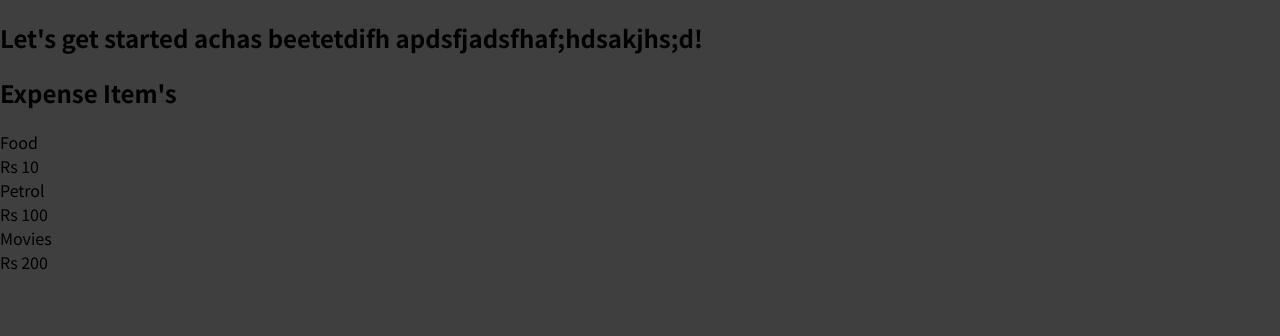
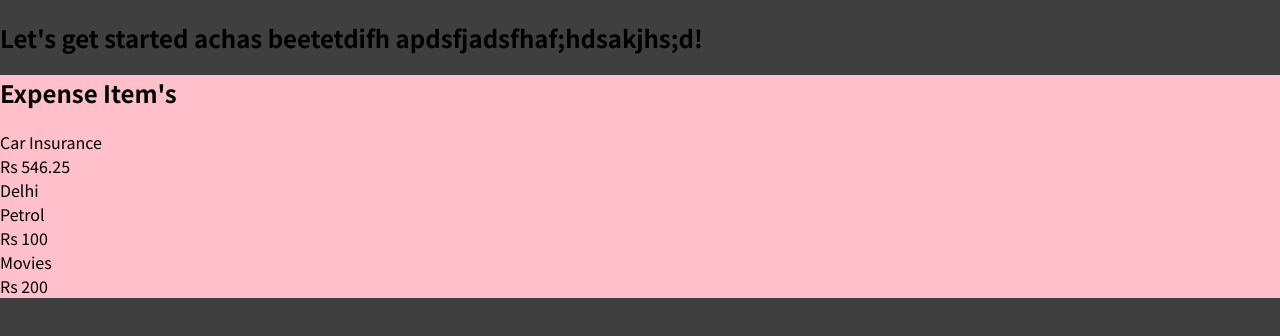
Before and after one commit to abhay-singhchauhan/expense-test-app, a JavaScript app: page / in a window 1280 px wide. Shown: the top 336 px of the page. Built offline with nearby package versions, Linux system fonts and the light colour scheme.

Commit message:
added dynamic variables in the project

```diff
--- /dev/null
+++ b/src/components/ExpenseItem.css
@@ -0,0 +1,3 @@
+.mainDiv {
+  background-color: pink;
+}
--- a/src/components/ExpenseItem.js
+++ b/src/components/ExpenseItem.js
@@ -1,10 +1,18 @@
+import "./ExpenseItem.css";
+
 function ExpenseItem() {
+  const expenseDate = new Date(2021, 2, 28);
+  const expenseTitle = "Car Insurance";
+  const expenseAmount = 546.25;
+  const locationOfExpenditure = "Delhi";
+
   return (
-    <div>
+    <div className="mainDiv">
       <h2>Expense Item's</h2>
       <div>
-        <div>Food</div> <div>Rs 10</div>
-      </div>{" "}
+        <div>{expenseTitle}</div> <div>Rs {expenseAmount}</div>
+        <div> {locationOfExpenditure}</div>
+      </div>
       <div>
         <div>Petrol</div> <div>Rs 100</div>
       </div>
```
